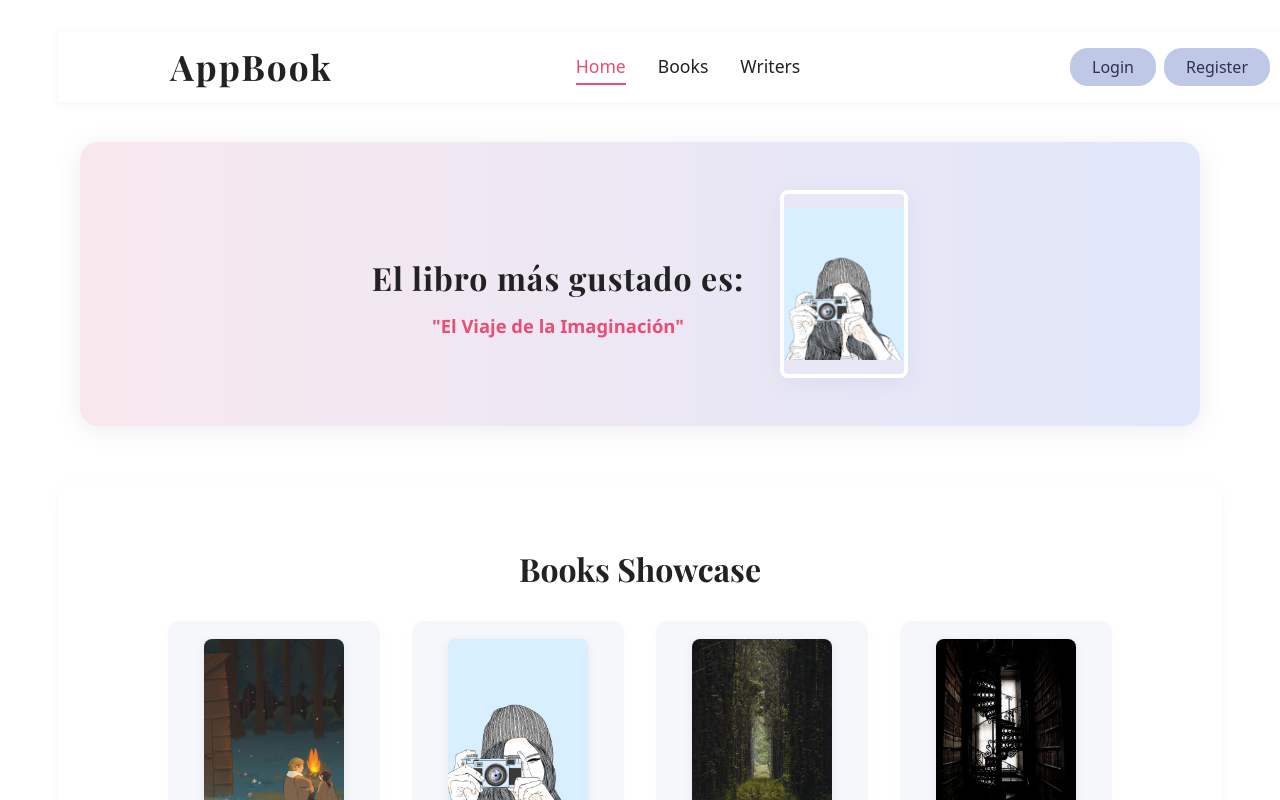
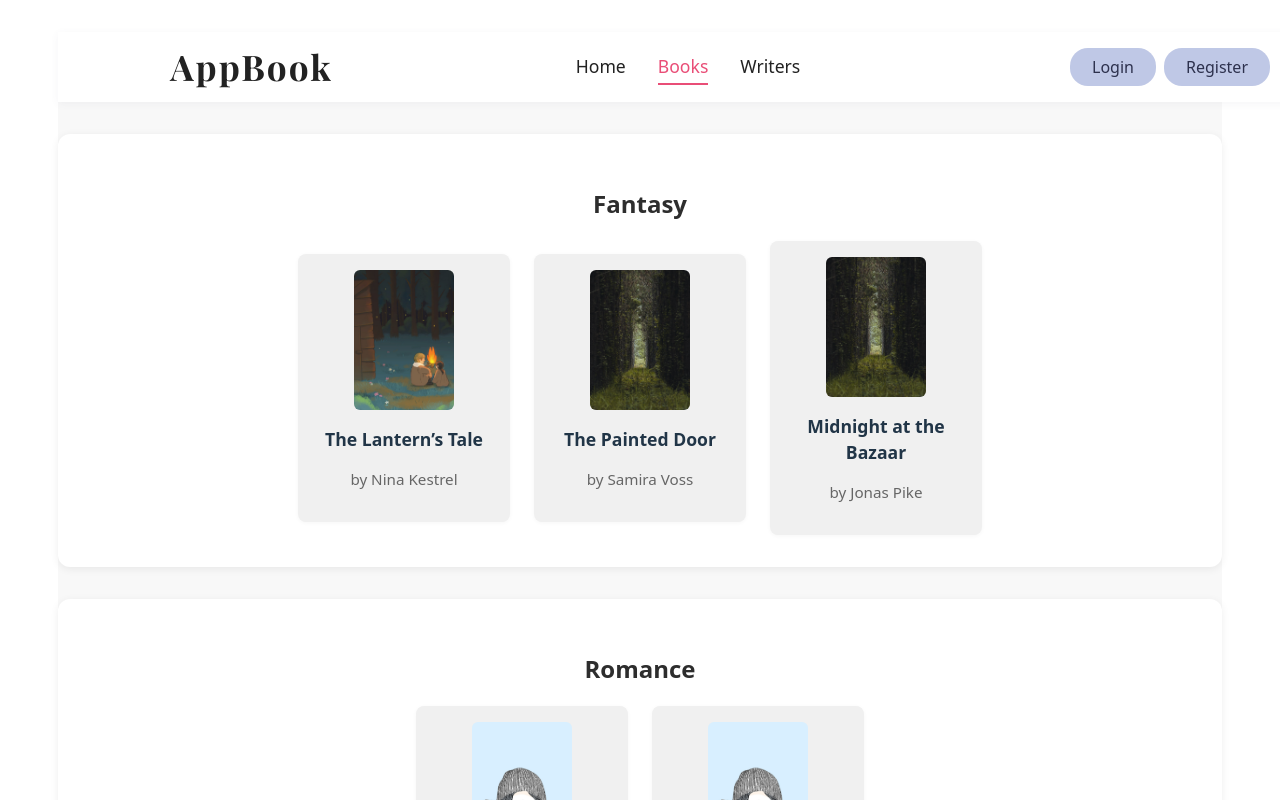
Before and after one commit to Sandra-Gutierrez-Garcia/Sprint_5API_Fontend, a React (Vite) app: page /books in a window 1280 px wide. Shown: the top 800 px of the page. Built offline with nearby package versions, Linux system fonts and the light colour scheme.

Commit message:
feat: página Book y navegación por géneros, centrado de libros, estilos y routing

```diff
--- a/package.json
+++ b/package.json
@@ -11,7 +11,8 @@
   },
   "dependencies": {
     "react": "^19.1.0",
-    "react-dom": "^19.1.0"
+    "react-dom": "^19.1.0",
+    "react-router-dom": "^7.7.0"
   },
   "devDependencies": {
     "@eslint/js": "^9.30.1",
--- a/src/App.jsx
+++ b/src/App.jsx
@@ -1,10 +1,17 @@
 import { useState } from 'react'
 import './App.css'
 import HomePage from './HomePage'
+import BookPage from './BookPage'
+import { BrowserRouter as Router, Routes, Route } from 'react-router-dom'
 
 function App() {
   return (
-    <HomePage />
+    <Router>
+      <Routes>
+        <Route path='/' element={<HomePage />} />
+        <Route path='/books' element={<BookPage />} />
+      </Routes>
+    </Router>
   )
 }
 
--- /dev/null
+++ b/src/BookPage.css
@@ -0,0 +1,52 @@
+.bookpage-container {
+  background: #f8f8f8;
+  min-height: 100vh;
+}
+.books-section {
+  margin: 2rem auto;
+  max-width: 1100px;
+  background: #fff;
+  border-radius: 12px;
+  box-shadow: 0 2px 8px rgba(0,0,0,0.07);
+  padding: 2rem;
+}
+.books-section h2 {
+  margin-bottom: 1.2rem;
+  color: #2d2d2d;
+}
+.books-list {
+  display: flex;
+  flex-wrap: wrap;
+  gap: 1.5rem;
+  justify-content: center;
+  align-items: center;
+}
+.book-card {
+  background: #f0f0f0;
+  border-radius: 8px;
+  box-shadow: 0 1px 4px rgba(0,0,0,0.04);
+  width: 180px;
+  padding: 1rem;
+  display: flex;
+  flex-direction: column;
+  align-items: center;
+  transition: box-shadow 0.2s;
+}
+.book-card:hover {
+  box-shadow: 0 4px 16px rgba(0,0,0,0.10);
+}
+.book-img {
+  width: 100px;
+  height: 140px;
+  object-fit: cover;
+  border-radius: 6px;
+  margin-bottom: 0.7rem;
+}
+.book-info h3 {
+  font-size: 1.1rem;
+  margin: 0.3rem 0 0.1rem 0;
+}
+.book-author {
+  color: #666;
+  font-size: 0.95rem;
+}
--- /dev/null
+++ b/src/BookPage.jsx
@@ -0,0 +1,74 @@
+import React from "react";
+import "./BookPage.css";
+import img1 from "./assets/images/bonfire-9681097_1280.jpg";
+import img2 from "./assets/images/girl-7459130_1280.jpg";
+import img3 from "./assets/images/hall-7986771_1280.jpg";
+import img4 from "./assets/images/spiral-staircase-877834_1280.jpg";
+
+const books = [
+  { id: 1, title: "The Lantern’s Tale", author: "Nina Kestrel", cover: img1, genre: "Fantasy" },
+  { id: 2, title: "Firefly Dreams", author: "Owen Marlo", cover: img2, genre: "Romance" },
+  { id: 3, title: "The Painted Door", author: "Samira Voss", cover: img3, genre: "Fantasy" },
+  { id: 4, title: "Lost in the Nebula", author: "Liam Dray", cover: img4, genre: "Sci-Fi" },
+  { id: 5, title: "The Whispering Gallery", author: "Tara Finch", cover: img1, genre: "Mystery" },
+  { id: 6, title: "Beneath the Willow", author: "Eliot Rowe", cover: img2, genre: "Romance" },
+  { id: 7, title: "Midnight at the Bazaar", author: "Jonas Pike", cover: img3, genre: "Fantasy" },
+  { id: 8, title: "The Forgotten Melody", author: "Rhea Lark", cover: img4, genre: "Mystery" },
+];
+
+const genres = ["Fantasy", "Romance", "Sci-Fi", "Mystery"];
+
+const BookSection = ({ genre, books }) => (
+  <section className="books-section">
+    <h2>{genre}</h2>
+    <div className="books-list">
+      {books.map(book => (
+        <div className="book-card" key={book.id}>
+          <img src={book.cover} alt={book.title} className="book-img" />
+          <div className="book-info">
+            <h3>{book.title}</h3>
+            <p className="book-author">by {book.author}</p>
+          </div>
+        </div>
+      ))}
+    </div>
+  </section>
+);
+
+const BookPage = () => {
+  return (
+    <div className="bookpage-container">
+      <header className="main-header">
+        <div className="header-logo">AppBook</div>
+        <nav className="header-menu">
+          <a href="/" >Home</a>
+          <a href="#" className="active">Books</a>
+          <a href="#">Writers</a>
+        </nav>
+        <div className="header-actions">
+          <button className="login-btn">Login</button>
+          <button className="register-btn">Register</button>
+        </div>
+      </header>
+      {genres.map(genre => (
+        <BookSection key={genre} genre={genre} books={books.filter(b => b.genre === genre)} />
+      ))}
+      <section className="books-section">
+        <h2>Todos los libros</h2>
+        <div className="books-list">
+          {books.map(book => (
+            <div className="book-card" key={book.id}>
+              <img src={book.cover} alt={book.title} className="book-img" />
+              <div className="book-info">
+                <h3>{book.title}</h3>
+                <p className="book-author">by {book.author}</p>
+              </div>
+            </div>
+          ))}
+        </div>
+      </section>
+    </div>
+  );
+};
+
+export default BookPage;
--- a/src/HomePage.jsx
+++ b/src/HomePage.jsx
@@ -1,4 +1,5 @@
 import React, { useEffect, useState } from "react";
+import { Link } from "react-router-dom";
 import "./HomePage.css";
 import bannerBook from "./assets/images/girl-7459130_1280.jpg";
 import img1 from "./assets/images/bonfire-9681097_1280.jpg";
@@ -115,8 +116,8 @@ const HomePage = () => {
       <header className="main-header">
         <div className="header-logo">AppBook</div>
         <nav className="header-menu">
-          <a href="#" className="active">Home</a>
-          <a href="#">Books</a>
+          <Link to="/" className="active">Home</Link>
+          <Link to="/books">Books</Link>
           <a href="#">Writers</a>
         </nav>
         <div className="header-actions">
```
Also changed, not shown: 1 other file (tests, documents, lock files or other folders).
